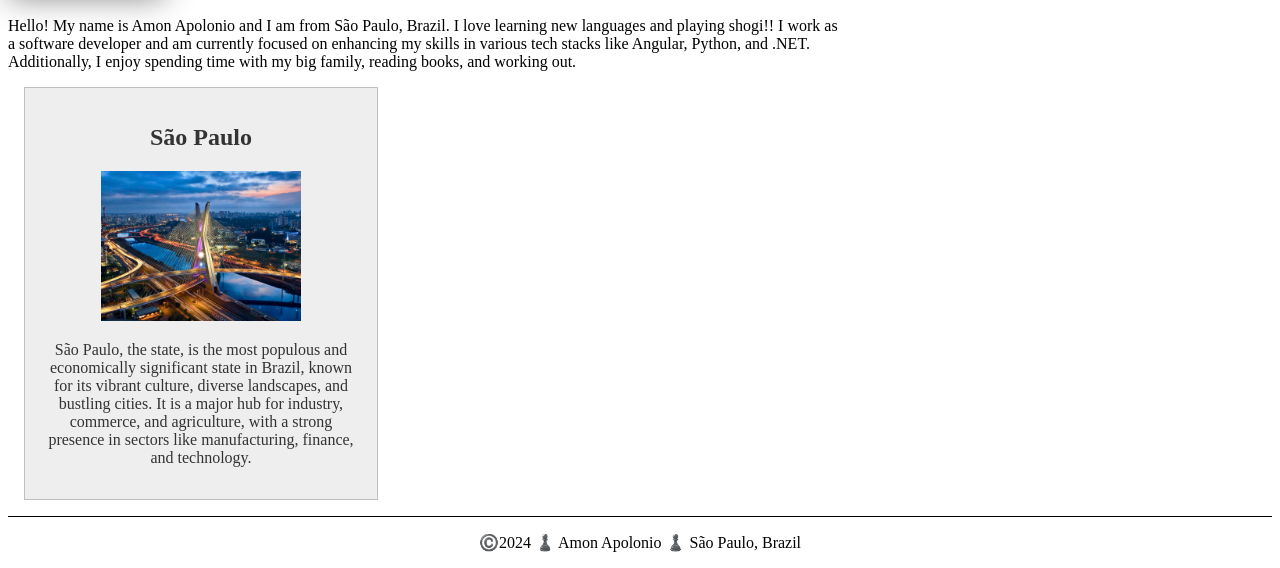
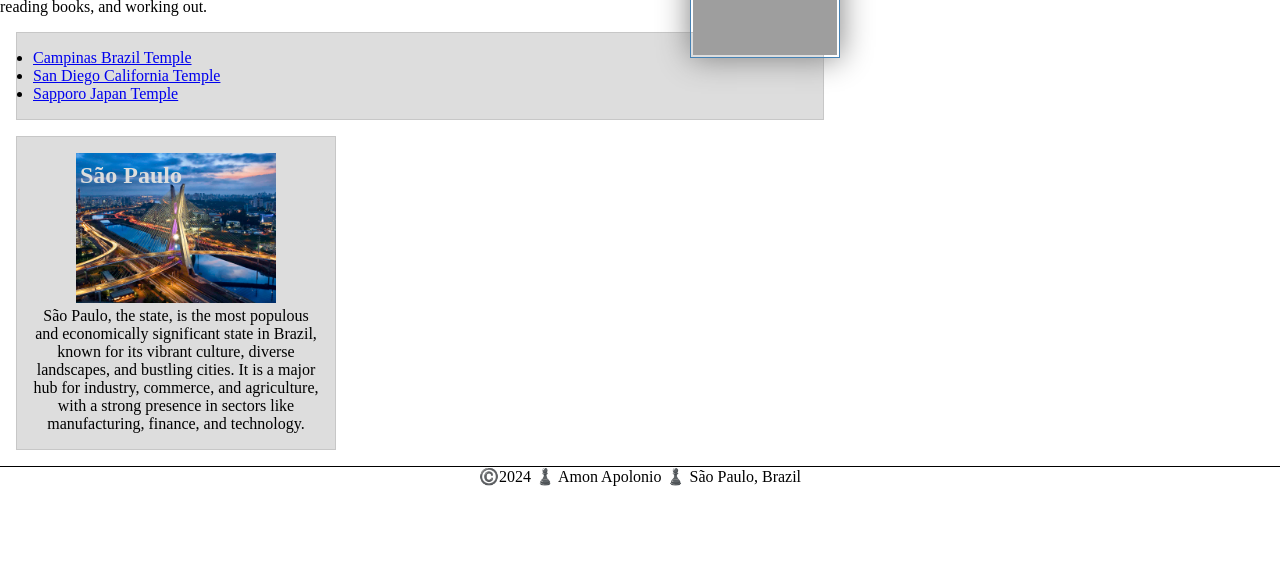
Before and after one commit to AmonApolonio/wdd130, a plain HTML site: page index.html in a window 1280 px wide. Shown: the part 403-971 px from the top of the page. After the commit the page ends 889 px from the top, so only its background shows below. Drawn offline with Linux system fonts and the light colour scheme; grey boxes are pictures that could not be loaded.

Commit message:
week3 changes to home page

```diff
--- a/index.html
+++ b/index.html
@@ -14,6 +14,8 @@
                 <a href="#">Home</a>
                 <a href="wwr/">Rafting Website</a>
                 <a href="wwr/site-plan-rafting.html">Rafting Site Plan</a>
+                <a href="https://www.linkedin.com/in/amon-apolonio-vieira-a2a61527a/">LinkedIn</a>
+                <a href="https://www.facebook.com/amonapolonio.vieira/">Facebook </a>
             </nav>
         </header>
         <main>
@@ -23,8 +25,13 @@
                 shogi!! I work as a software developer and am currently focused on enhancing my skills in various tech
                 stacks like Angular, Python, and .NET. Additionally, I enjoy spending time with my big family,
                 reading books, and working out.</p>
+            <ul class="box">
+                <li><a href="https://www.churchofjesuschrist.org/temples/details/campinas-brazil-temple" target="_blank">Campinas Brazil Temple</a></li>
+                <li><a href="https://www.churchofjesuschrist.org/temples/details/san-diego-california-temple" target="_blank">San Diego California Temple</a></li>
+                <li><a href="https://www.churchofjesuschrist.org/temples/details/sapporo-japan-temple" target="_blank">Sapporo Japan Temple</a></li>
+            </ul>
         </main>
-        <aside>
+        <aside class="box">
             <h2>São Paulo</h2>
             <img src="images/sao_paulo.jpg" alt="São Paulo landscape">
             <p>São Paulo, the state, is the most populous and economically significant state in Brazil, known for its vibrant culture, diverse landscapes, and bustling cities. It is a major hub for industry, commerce, and agriculture, with a strong presence in sectors like manufacturing, finance, and technology.</p>
@@ -34,3 +41,5 @@
         </footer>
     </body>
 </html>
+
+<!-- 06/16/2024 -->
--- a/styles/styles.css
+++ b/styles/styles.css
@@ -1,3 +1,9 @@
+* {
+    margin: 0;
+    padding: 0;
+    box-sizing: border-box;
+}
+
 nav {
     background-color: steelblue;
     padding: 10px;
@@ -14,6 +20,7 @@ h1 {
 }
 
 main img {
+    float: right;
     width: 150px;
     height: auto;
     border: 1px solid steelblue;
@@ -31,11 +38,6 @@ main {
 
 aside {
     width: 20rem;
-    margin: 1rem;
-    border: 1px solid rgba(0, 0, 0, 0.2);
-    padding: 1rem;
-    background-color: #eee;
-    color: #333;
     text-align: center;
 }
 
@@ -44,8 +46,25 @@ aside img {
     height: auto;
 }
 
+aside h2 {
+    position: absolute;
+    top: 565px;
+    left: 80px;
+    color: #ddd;
+}
+
 footer {
     margin-top: 15px;
     border-top: 1px solid #000;
     text-align: center;
 }
+
+/* Class Selectors */
+
+.box {
+    margin: 1rem;
+    border: 1px solid rgba(0,0,0,.1);
+    padding: 1rem;
+    background-color:#ddd;
+    color: #000;
+}
```
